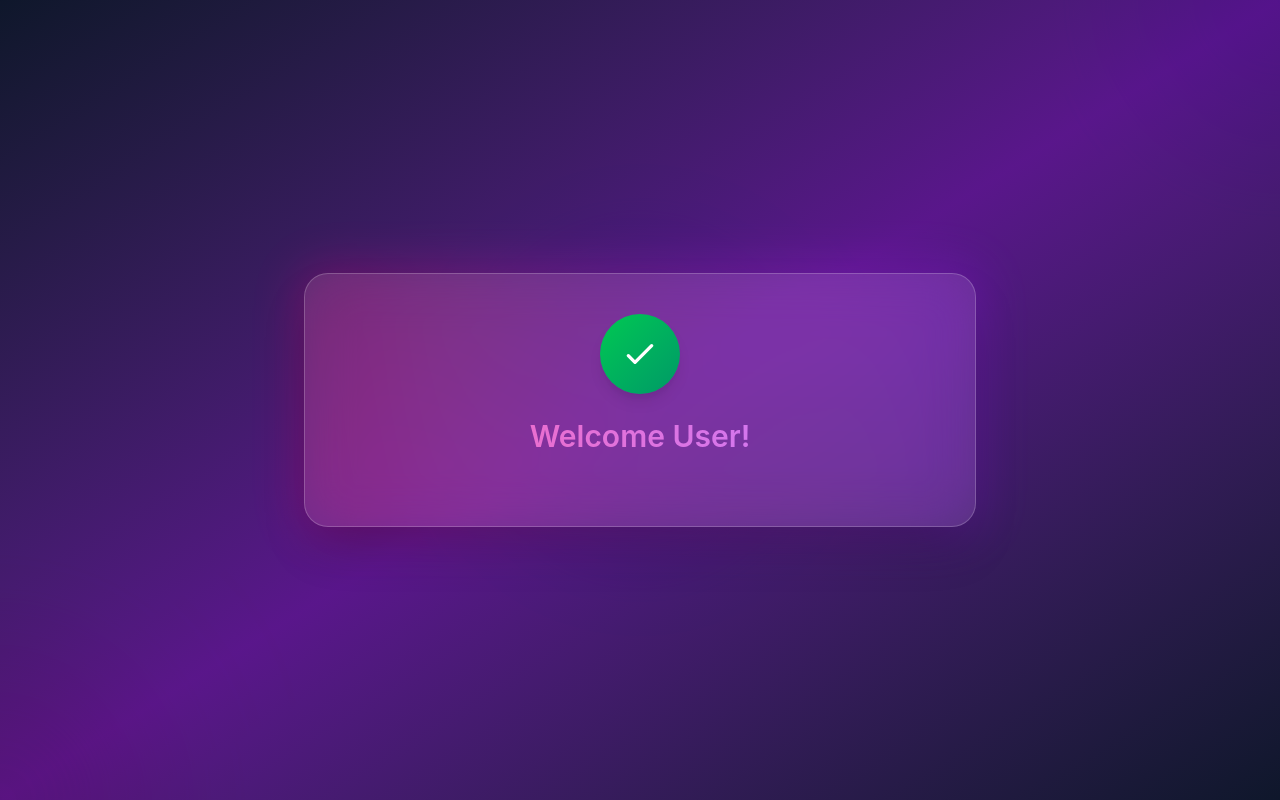
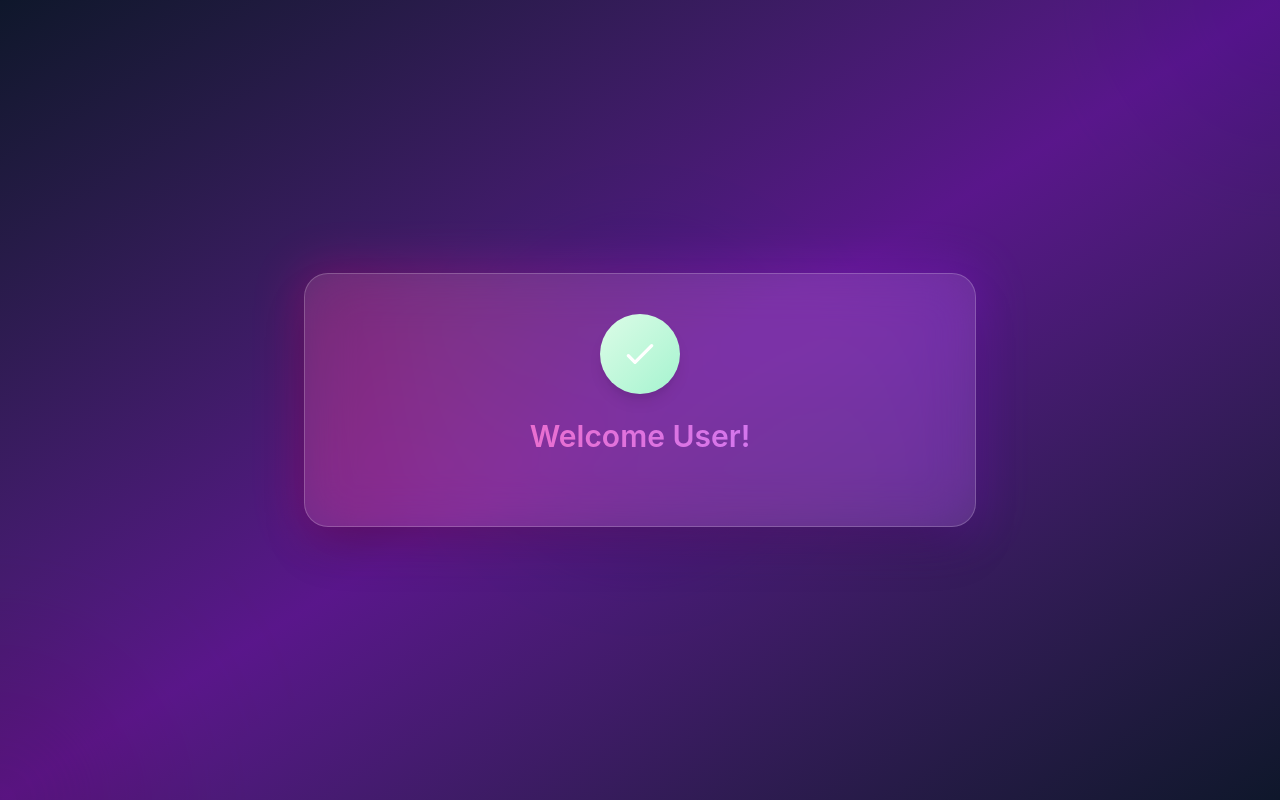
Before and after one commit to Maraki-Astatke/Register, a React (Vite) app in the folder user-register/: page /welcome in a window 1280 px wide. Built offline with nearby package versions, Linux system fonts and the light colour scheme.

Commit message:
Adjsuted comments

```diff
--- a/user-register/src/Pages/Welcome.jsx
+++ b/user-register/src/Pages/Welcome.jsx
@@ -19,20 +19,19 @@
       </div>
 
       <div className="max-w-2xl w-full relative z-10">
-        {/* Decorative card */}
+
         <div className="absolute -inset-1 bg-gradient-to-r from-pink-600 to-purple-600 rounded-3xl blur-xl opacity-30 transition duration-1000"></div>
 
         <div className="relative bg-white/10 backdrop-blur-xl p-10 rounded-3xl shadow-2xl border border-white/20 transform transition-all duration-300 hover:scale-[1.02]">
-          {/* Success Icon */}
+
           <div className="flex justify-center mb-6">
-            <div className="w-20 h-20 bg-gradient-to-br from-green-500 to-emerald-600 rounded-full flex items-center justify-center shadow-lg animate-bounce-slow">
+            <div className="w-20 h-20 bg-gradient-to-br from-green-100 to-emerald-200 rounded-full flex items-center justify-center shadow-lg animate-bounce-slow">
               <svg className="w-10 h-10 text-white" fill="none" stroke="currentColor" viewBox="0 0 24 24">
                 <path strokeLinecap="round" strokeLinejoin="round" strokeWidth={2} d="M5 13l4 4L19 7" />
               </svg>
             </div>
           </div>
 
-          {/* Welcome Message */}
           <div className="text-center mb-8">
             <p className="text-3xl font-semibold text-transparent bg-clip-text bg-gradient-to-r from-pink-400 to-purple-400 mb-3">
               Welcome {username}!
```
Also changed, not shown: user-register/src/Pages/Login.jsx (+8 -8 lines), user-register/src/Pages/Signup.jsx (+6 -8 lines).
